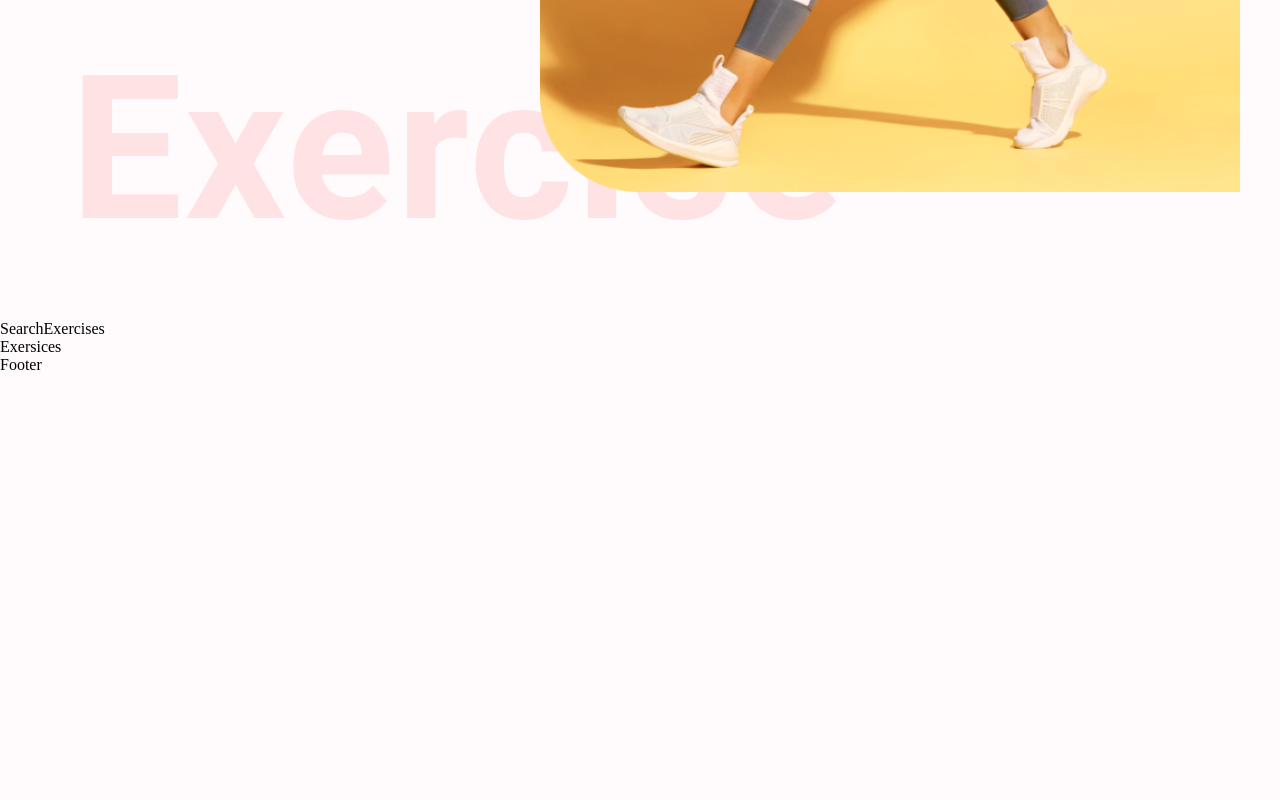
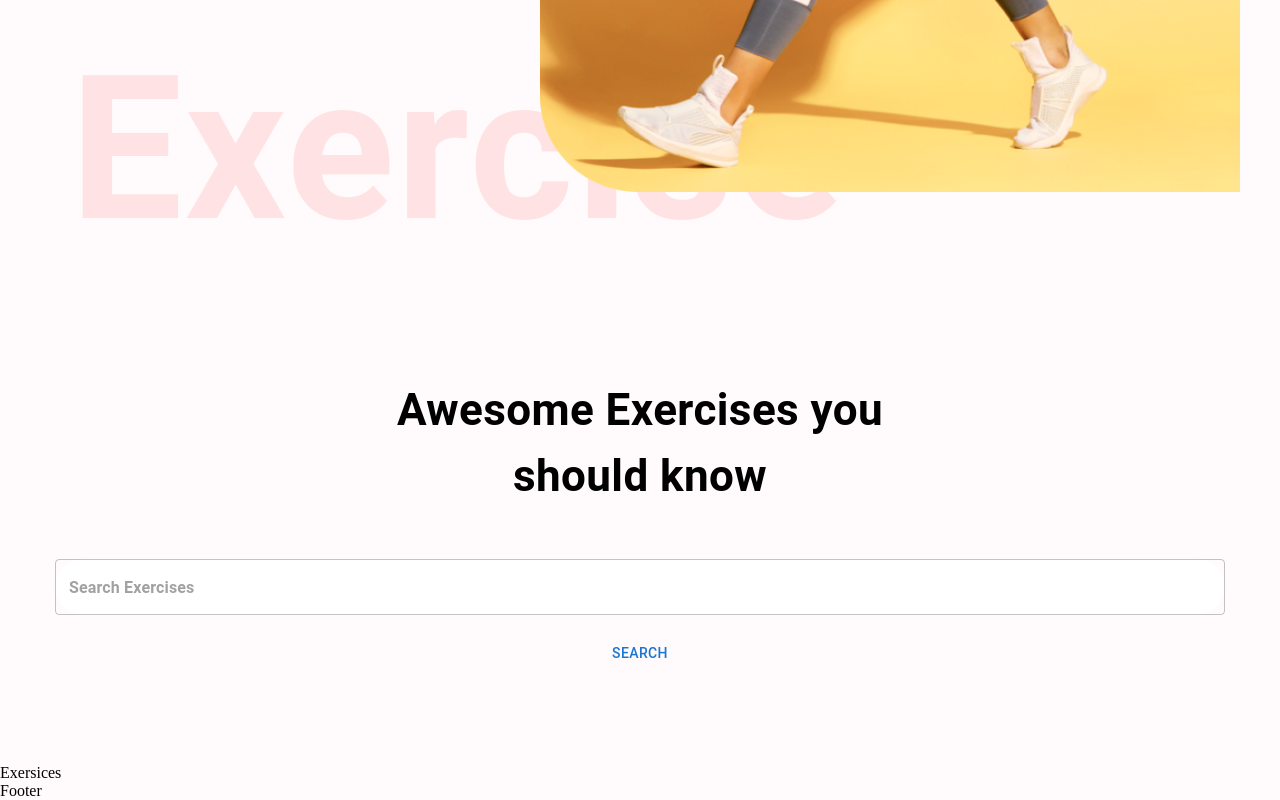
Before and after one commit to Armond-Guze/mondi-fitness, a React (Vite) app: page / in a window 1280 px wide. Shown: the part 674-1474 px from the top of the page. Before the commit the page ends 1048 px from the top, so only its background shows below. Built offline with nearby package versions, Linux system fonts and the light colour scheme.

Commit message:
search exercises

```diff
--- a/src/Components/SearchExercises.jsx
+++ b/src/Components/SearchExercises.jsx
@@ -1,8 +1,32 @@
-import React from 'react'
+import React, { useState, useEffect } from 'react'
+import { Box, Button, Stack, TextField, Typography } from '@mui/material'
 
 const SearchExercises = () => {
   return (
-    <div>SearchExercises</div>
+    <Stack alignItems='center' mt='37px' justifyContent='center' p='20px'>
+      <Typography fontWeight={700} sx={{ fontSize: { lg: '44px', xs: '30px'}}}
+      mb='50px' textAlign='center'
+      >
+        Awesome Exercises you <br />should know
+      </Typography>
+      <Box position='relative' mb='72px' display='flex' flexDirection='column' alignItems='center'>
+        <TextField
+        sx={{
+          input: { fontWeight: '700', border: 'none', borderRadius: '4px'},
+          width: { lg: '1170px', xs: '350px'},
+          backgroundColor: '#fff', borderRadius: '40px'
+        }}
+        height='76px'
+        value=''
+        onChange={(e) => {}}
+        placeholder='Search Exercises'
+        type='text'
+        />
+        <Button className='search-btn' sx={{ mt: '20px' }}>
+          Search
+        </Button>
+      </Box>
+    </Stack>
   )
 }
 
```
Also changed, not shown: 1 other file (tests, documents, lock files or other folders).
